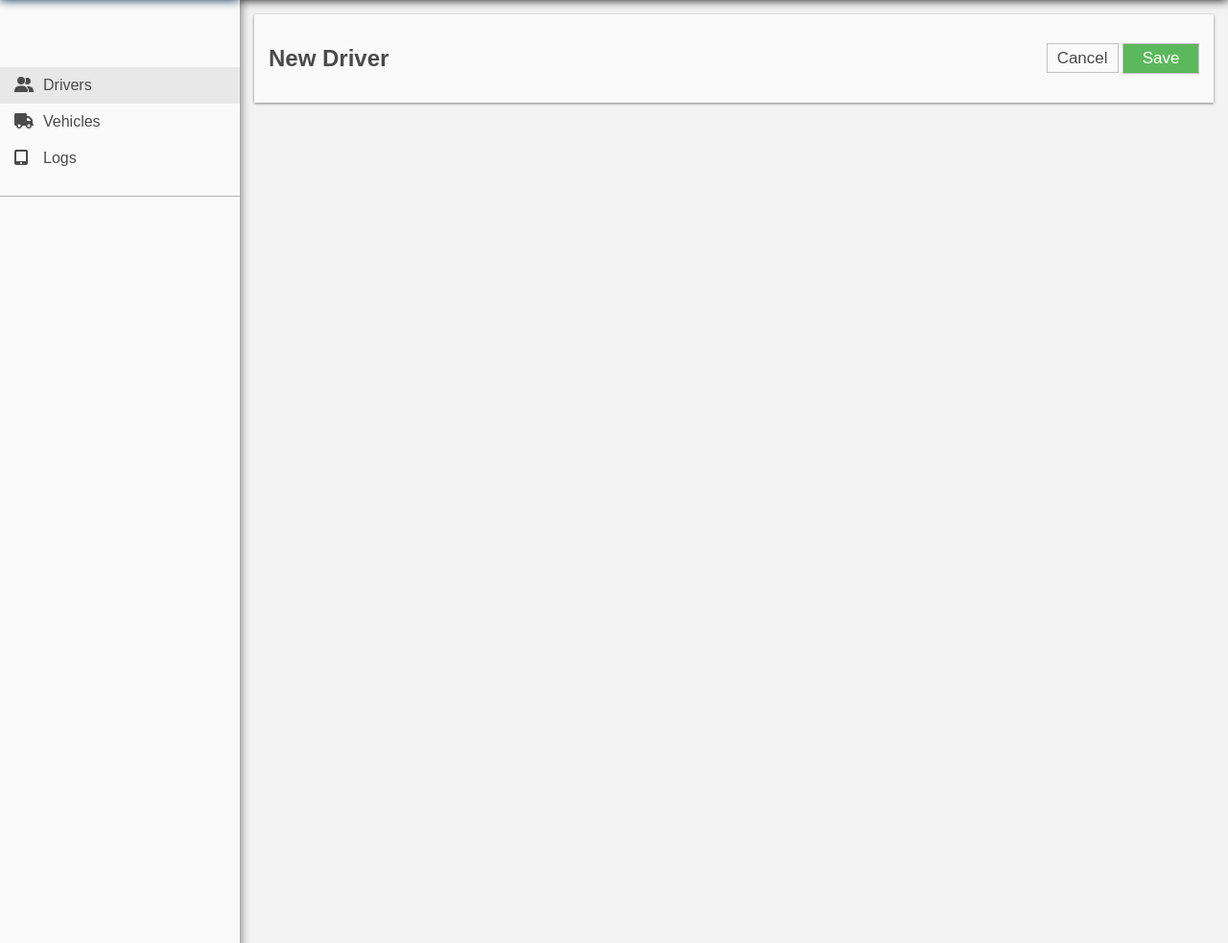
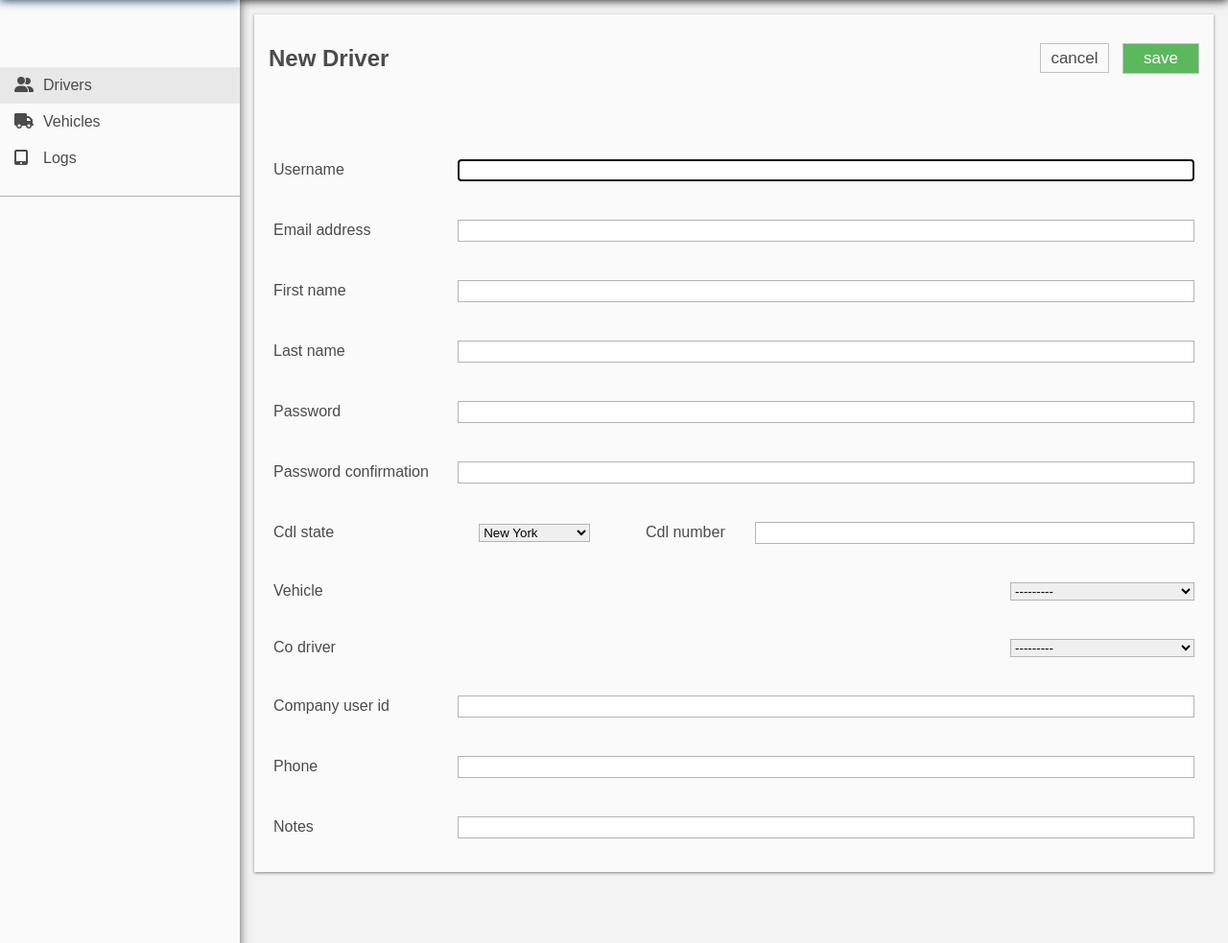
Before and after one commit to TankerDragon/blue-star-eld, a Django app: page /new-driver/ in a window 1280 px wide. Shown: the part 76-1059 px from the top of the page at 96% size. Run offline with Django 4.2, Linux system fonts and the light colour scheme; data comes from the database, SQL or seed files in the repository; both versions use the stored data as it was after the commit; data that the repository does not hold is empty.

Commit message:
add vehicles part

```diff
--- a/sameld/admin.py
+++ b/sameld/admin.py
@@ -1,4 +1,7 @@
+from re import L
 from django.contrib import admin
-from .models import Driver
+from .models import Driver, Vehicle, Log
 # Register your models here.
 admin.site.register(Driver)
+admin.site.register(Vehicle)
+admin.site.register(Log)
--- /dev/null
+++ b/sameld/forms.py
@@ -0,0 +1,25 @@
+from django.forms import ModelForm
+from django.contrib.auth.forms import UserCreationForm
+from django.contrib.auth.models import User
+from .models import Driver
+
+
+
+class UserForm(UserCreationForm):
+    class Meta:
+        model = User
+        fields = ['username', 'email', 'first_name',
+                  'last_name', 'password1', 'password2']
+
+
+class DriverForm(ModelForm):
+    class Meta:
+        model = Driver
+        # ['user_id', 'cdl_number', 'vehicle_id', 'notes']
+        fields = ['cdl_number', 'cdl_state', 'vehicle', 'company_user_id', 'phone',
+                  'co_driver', 'notes']
+
+# class VehicleForm(ModelForm):
+#     class Meta:
+#         model = Vehicle
+#         fields = '__all__'
--- a/sameld/models.py
+++ b/sameld/models.py
@@ -66,17 +66,63 @@ STATES = [
     ("WV", "West Virginia"),
     ("WY", "Wyoming")
 ]
+YEARS = (
+    ('99', '1999'),
+    ('00', '2000'),
+    ('01', '2001'),
+    ('02', '2002'),
+    ('03', '2003'),
+    ('04', '2004'),
+    ('05', '2005'),
+    ('06', '2006'),
+    ('07', '2007'),
+    ('08', '2008'),
+    ('09', '2009'),
+    ('10', '2010'),
+    ('11', '2011'),
+    ('12', '2012'),
+    ('13', '2013'),
+    ('14', '2014'),
+    ('15', '2015'),
+    ('16', '2016'),
+    ('17', '2017'),
+    ('18', '2018'),
+    ('19', '2019'),
+    ('20', '2020'),
+    ('21', '2021'),
+    ('22', '2022'),
+    ('23', '2023'),
+)
+FUEL_TYPE = (
+    ('di', 'Diesel'),
+    ('ga', 'Gasoline'),
+    ('pr', 'Propane'),
+    ('li', 'Liquid Natural Gas'),
+    ('co', 'Compressed Natural Gas'),
+    ('me', 'Methanol'),
+    ('e', 'E-85'),
+    ('m', 'M-85'),
+    ('a', 'A55'),
+    ('bi', 'Biodisel'),
+    ('o', 'Other'),
+)
 # Create your models here.
 class Vehicle(models.Model):
     unit_number = models.CharField(max_length=10, unique=True)
+    make = models.CharField(max_length=15, null=True)
     model = models.CharField(max_length=20, null=True)
+    year = models.CharField(max_length=2, choices=YEARS, default='22')
+    license_state = models.CharField(max_length=2, choices=STATES, default='NY')
+    license_number = models.CharField(max_length=20, null=True)
     vin_number = models.CharField(max_length=20, null=True)
+    fuel_type = models.CharField(max_length=2, choices=FUEL_TYPE, default='di')
+    eld_device = models.CharField(max_length=16, null=True)
     notes = models.CharField(max_length=255, null=True)
     is_active = models.BooleanField(default=1)
 
 
 class Driver(models.Model):
-    user = models.OneToOneField(User, on_delete=models.CASCADE)
+    user = models.OneToOneField(User, null=True, on_delete=models.CASCADE)
     cdl_number = models.CharField(max_length=20, unique=True)
     cdl_state = models.CharField(max_length=2, choices=STATES, default='NY')
     vehicle = models.OneToOneField(Vehicle, blank=True, null=True, on_delete=models.SET_NULL)
--- a/sameld/templates/drivers.html
+++ b/sameld/templates/drivers.html
@@ -37,7 +37,7 @@
         <td>{{driver.user.date_joined}}</td>
         <td>{{driver.user.last_login}}</td>
         <td>
-          <a href="">
+          <a href="{% url 'edit-driver' driver.user.id %}">
             <abbr title="Edit">
               <i class="fa-solid fa-pen"></i>
             </abbr>
--- a/sameld/templates/main.html
+++ b/sameld/templates/main.html
@@ -31,11 +31,11 @@
       </nav>
       <div id="side-bar">
         <ul>
-          <li class="active">
-            <a href=""><i class="fas fa-user-friends"></i>Drivers</a>
+          <li>
+            <a href="{% url 'drivers' %}" class="active"><i class="fas fa-user-friends"></i>Drivers</a>
           </li>
           <li>
-            <a href=""><i class="fas fa-truck"></i>Vehicles</a>
+            <a href="{% url 'vehicles' %}"><i class="fas fa-truck"></i>Vehicles</a>
           </li>
           <li>
             <a href=""><i class="fas fa-tablet-alt"></i>Logs</a>
@@ -45,6 +45,7 @@
       <div id="main">{% block content %} {% endblock %}</div>
     </div>
     <div style="display: none">
+      {% comment %}
       <iframe
         width="560"
         height="315"
@@ -54,6 +55,7 @@
         allow="accelerometer; autoplay; clipboard-write; encrypted-media; gyroscope; picture-in-picture"
         allowfullscreen
       ></iframe>
+      {% endcomment %}
     </div>
     <script>
       loader = document.getElementById("loader");
--- a/sameld/templates/new-driver.html
+++ b/sameld/templates/new-driver.html
@@ -1,12 +1,37 @@
 {% extends 'main.html' %}{% load static %} {% block content %}
 <link rel="stylesheet" href="{% static 'styles/new-driver.css' %}" />
 <div class="container">
-  <div class="row">
-    <h2>New Driver</h2>
-    <div class="buttons">
-      <a href="{% url 'drivers'%}">Cancel</a>
-      <button>Save</button>
+  <form action="" method="POST">
+    <div class="row">
+      <h2>New Driver</h2>
+      <div class="buttons">
+        <a href="{% url 'drivers'%}">cancel</a>
+        <input type="submit" value="save" />
+      </div>
     </div>
-  </div>
+    <br />
+    {{user_form.errors}}
+    <br />
+    {{driver_form.errors}}
+    <br />
+    {% csrf_token %}
+    <div class="line"><label for=""> {{user_form.username.label}} </label>{{user_form.username}}</div>
+    <div class="line"><label for="">{{user_form.email.label}}</label>{{user_form.email}}</div>
+    <div class="line"><label for="">{{user_form.first_name.label}}</label> {{user_form.first_name}}</div>
+    <div class="line"><label for="">{{user_form.last_name.label}}</label> {{user_form.last_name}}</div>
+    <div class="line"><label for="">{{user_form.password1.label}}</label> {{user_form.password1}}</div>
+    <div class="line"><label for="">{{user_form.password2.label}}</label> {{user_form.password2}}</div>
+    <div class="joined">
+      <div class="line"><label for="">{{driver_form.cdl_state.label}}</label> {{driver_form.cdl_state}}</div>
+      <div class="line"><label for="">{{driver_form.cdl_number.label}}</label> {{driver_form.cdl_number}}</div>
+    </div>
+
+    <div class="line"><label for="">{{driver_form.vehicle.label}}</label> {{driver_form.vehicle}}</div>
+    <div class="line"><label for="">{{driver_form.co_driver.label}}</label> {{driver_form.co_driver}}</div>
+    <div class="line"><label for="">{{driver_form.company_user_id.label}}</label> {{driver_form.company_user_id}}</div>
+    <div class="line"><label for="">{{driver_form.phone.label}} </label> {{driver_form.phone}}</div>
+    <div class="line"><label for="">{{driver_form.notes.label}}</label> {{driver_form.notes}}</div>
+  </form>
 </div>
+
 {% endblock %}
--- a/sameld/urls.py
+++ b/sameld/urls.py
@@ -7,4 +7,6 @@ urlpatterns = [
     path('', views.main),
     path('drivers/', views.drivers, name = 'drivers'),
     path('new-driver/', views.newDriver, name = 'new-driver'),
+    path('edit-driver/<int:id>', views.edit_driver, name='edit-driver'),
+    path('vehicles/', views.vehicles, name = 'vehicles'),
 ]
--- a/sameld/views.py
+++ b/sameld/views.py
@@ -1,6 +1,8 @@
 from django.shortcuts import render, redirect
 from requests import request
-from .models import Driver
+from .models import Driver, Vehicle
+from .forms import UserForm, DriverForm
+from django.contrib.auth.models import User
 
 # Create your views here.
 def main(request):
@@ -14,4 +16,88 @@ def drivers(request):
     return render(request, 'drivers.html', context)
 
 def newDriver(request):
-    return render(request, 'new-driver.html')
+    user_form = UserForm()
+    driver_form = DriverForm()
+
+    if request.method == 'POST':
+        user_form = UserForm(request.POST)
+        driver_form = DriverForm(request.POST)
+        # print(type(driver_form['user']))
+        if user_form.is_valid() and driver_form.is_valid():
+            user = user_form.save()
+            driver = driver_form.save()
+            driver.user = user
+            driver.save()
+
+            return redirect('drivers')
+
+    context = {
+        'user_form': user_form,
+        'driver_form': driver_form
+    }
+    return render(request, 'new-driver.html', context)
+
+def edit_driver(request, id):
+    user = User.objects.get(id=id)
+    user_form = UserForm(instance=user)
+
+    driver = Driver.objects.get(user=user)
+    driver_form = DriverForm(instance=driver)
+
+    if request.method == 'POST':
+        user_form = UserForm(request.POST, instance=user)
+        driver_form = DriverForm(request.POST, instance=driver)
+
+        if user_form.is_valid() and driver_form.is_valid():
+            user_form.save()
+            driver_form.save()
+            return redirect('drivers')
+
+    context = {
+        'user_form': user_form,
+        'driver_form': driver_form
+    }
+    return render(request, 'new-driver.html', context)
+
+def vehicles(request):
+    query = Vehicle.objects.all()
+    context = {
+        'vehicles': query
+    }
+    return render(request, 'vehicles.html', context)
+
+def newVehicle(request):
+    user_form = UserForm()
+    driver_form = DriverForm()
+
+    if request.method == 'POST':
+        user_form = UserForm(request.POST)
+        driver_form = DriverForm(request.POST)
+        # print(type(driver_form['user']))
+        if user_form.is_valid() and driver_form.is_valid():
+            user = user_form.save()
+            driver = driver_form.save()
+            driver.user = user
+            driver.save()
+
+            return redirect('drivers')
+
+    context = {
+        'user_form': user_form,
+        'driver_form': driver_form
+    }
+    return render(request, 'new-driver.html', context)
+    #         new_driver = Driver()
+    #         new_driver.user = user
+    #         new_driver.cdl_number = request.POST.get('cdl_number')
+    #         new_driver.cdl_state = request.POST.get('cdl_state')
+    #         if request.POST.get('vehicle'):
+    #             new_driver.vehicle = request.POST.get('vehicle')
+    #         else:
+    #             new_driver.vehicle = NULL
+    #         new_driver.co_driver = request.POST.get('co_driver')
+    #         new_driver.company_user_id = request.POST.get('company_user_id')
+    #         new_driver.phone = request.POST.get('phone')
+    #         new_driver.notes = request.POST.get('notes')
+    #         new_driver.save()
+    #         # Drivers.objects.create()
--- a/static/styles/main.css
+++ b/static/styles/main.css
@@ -18,7 +18,7 @@ nav {
   display: flex;
   align-items: center;
   justify-content: space-between;
-  z-index: 1;
+  z-index: 2;
 }
 nav .logo-container {
   padding: 10px;
@@ -29,7 +29,7 @@ nav .logo-container {
   justify-content: center;
   align-items: center;
   position: relative;
-  z-index: 2;
+  z-index: 3;
 }
 nav .logo-container #side-change {
   display: flex;
@@ -87,17 +87,18 @@ nav .log-out:hover a {
   border-bottom: 1px solid rgb(180, 180, 180);
 }
 #side-bar ul li {
-  padding: 10px 15px 10px 15px;
   list-style-type: none;
 }
-#side-bar ul li:hover {
-  cursor: pointer;
+#side-bar ul li a:hover {
   background-color: #e8e8e8;
 }
-#side-bar ul li.active {
+#side-bar ul li a.active {
   background-color: #e8e8e8;
 }
 #side-bar ul li a {
+  display: block;
+  padding: 10px 15px 10px 15px;
+
   text-decoration: none;
   color: #4b4b4b;
 }
@@ -112,6 +113,7 @@ nav .log-out:hover a {
   overflow-x: hidden;
   height: calc(100vh - 100px);
   transition: 0.8s ease;
+  z-index: 1;
 }
 #main.full {
   margin-left: 0;
--- a/static/styles/new-driver.css
+++ b/static/styles/new-driver.css
@@ -11,7 +11,8 @@
 .row a:hover {
   background-color: rgb(234, 234, 234);
 }
-.row button {
+.row input {
+  margin-left: 10px;
   min-width: 80px;
   background-color: #5cb85c;
   color: white;
@@ -21,7 +22,7 @@
   padding: 5px 10px;
 }
 
-.row button:hover {
+.row input:hover {
   cursor: pointer;
 }
 .row a i {
@@ -40,3 +41,41 @@ table thead td {
   text-transform: uppercase;
   font-weight: 600;
 }
+.line {
+  display: flex;
+  align-items: center;
+  justify-content: space-between;
+  padding: 20px 5px;
+}
+.line label {
+  width: 20%;
+}
+.line select {
+  width: 20%;
+  border: 1px solid rgb(180, 180, 180);
+}
+.line input {
+  width: 80%;
+  padding: 3px;
+  border: 1px solid rgb(180, 180, 180);
+}
+.joined {
+  display: flex;
+  align-items: center;
+  justify-content: space-between;
+}
+.joined .line {
+  width: 60%;
+}
+.joined .line:first-child {
+  width: 35%;
+}
+.joined .line select {
+  width: 35%;
+}
+.errorlist {
+  color: red;
+}
+.errorlist li {
+  margin-left: 20px;
+}
```
Also changed, not shown: eld/settings.py (+7 -2 lines), sameld/templates/vehicles.html (added, +51 -0 lines), static/styles/vehicles.css (added, +54 -0 lines), db.sqlite3, sameld/migrations/0001_initial.py, sameld/migrations/0002_remove_driver_co_driver_id_remove_driver_vehicle_id_and_more.py (deleted), sameld/migrations/0003_driver_cdl_state_driver_phone.py (deleted), sameld/migrations/0004_alter_driver_co_driver_alter_driver_company_user_id_and_more.py (deleted), sameld/migrations/0005_alter_driver_app_version.py (deleted).
